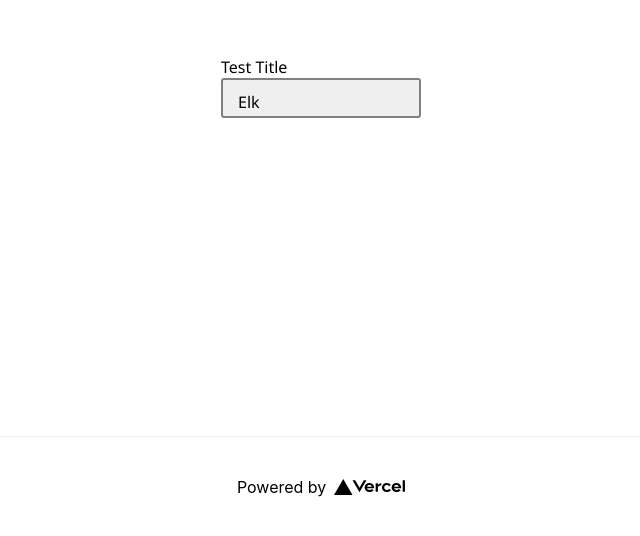
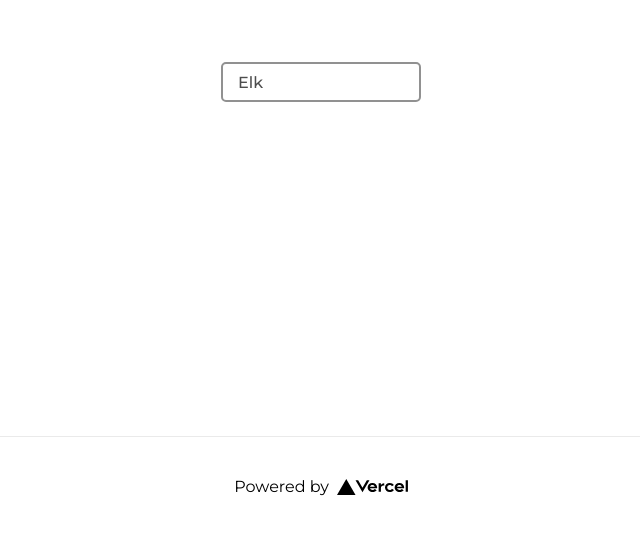
Before and after one commit to iamBevan/Accessible-React-Components, a Next.js app: page / in a window 1280 px wide. Shown: the part 264-800 px from the top of the page, without its empty margins (319-959 px from the left). Built offline with nearby package versions, Linux system fonts and the light colour scheme.

Commit message:
update styling

```diff
--- a/components/dropdown/dropdown.module.scss
+++ b/components/dropdown/dropdown.module.scss
@@ -1,91 +1,102 @@
-.container {
-	height: 60px;
-	width: 200px;
+.container{
+	--focus:#db0a5b;
+	--focus-shadow:#db0a5a17;
 
-	span {
-		font-size: 16px;
-		font-family: Segoe UI, sans-serif;
+	height:60px; width:200px;
+
+	.sr-label{
+		position:absolute;
+		left:-10000px;
+		top:auto;
+		width:1px;
+		height:1px;
+		overflow:hidden;
 	}
 
-	.wrapper {
-		height: 100%;
+	.wrapper{
+		height:0;
+		margin-top:6px;
+		z-index:200;
 
-		button {
-			font-size: 16px;
-			font-family: Segoe UI, sans-serif;
-			border-radius: 3px;
-			border: 2px solid gray;
-			text-align: left;
-			padding: 8px 0 0 15px;
-			width: 100%;
-			height: 40px;
+		button{
+			width:100%; height:40px;
+			padding:8px 0 8px 15px;
+			font-size:16px; font-family:'Montserrat', sans-serif; font-weight:500;
+			border-radius:5px; border:2px solid #919191; background-color:#fff; color:#4d4d4d;
+			text-align:left;
 
-			&:focus {
-				outline: 0;
-				border: 2px solid #3dd0e4;
-				box-shadow: 0 0 0 4px #3dd1e460;
+
+			&:focus{
+				outline:0;
+				border:2px solid var(--focus);
+				box-shadow:0 0 0 4px var(--focus-shadow);
+			}
+
+			&[aria-expanded='true']{
+				border-color:#94949449;
+
+				&:hover{
+					// color:#fff;
+					// background-color:#F75996;
+					// box-shadow:0 0 0 2px #F75996, inset 0 0 0 1px #FFF;
+				}
 			}
 		}
 
-		.listbox {
-			height: 200px;
-			visibility: hidden;
-			opacity: 0;
-			transform: translateY(-4px);
-			transition: 0.25s;
-			transition-property: opacity, transform;
-			position: relative;
-			overflow-y: auto;
-			list-style: none;
-			padding: 0;
-			margin: 0;
-			border-radius: 3px;
-			border: 1px solid gray;
+		.listbox{
+			height:215px; width:100%;
+			padding:0; margin:6px 0 0 0;
+			background-color:#fff;
+			visibility:hidden;
+			opacity:0;
+			transform:translateY(-8px);
+			transition:0.25s; transition-property:opacity, transform;
+			position:relative;
+			overflow-y:auto;
+			list-style:none;
+			border-radius:5px; border:2px solid #949494;
+			z-index:100;
 
-			&:focus {
-				outline: 0;
-				border: 2px solid #3dd0e4;
-				// box-shadow: 0 0 0 4px #3dd1e460;
+			&::-webkit-scrollbar{
+				display:none;
 			}
 
-			&.hidden {
-				visibility: visible;
-				opacity: 1;
-				transform: translateY(0);
+			&:focus{
+				outline:0;
+				border:2px solid var(--focus);
+				box-shadow:0 0 0 4px var(--focus-shadow);
 			}
 
-			li {
-				margin: -1px;
-				padding: 6px 2.5px 6px 5px;
-				display: block;
-				width: 100%;
-				font-family: Segoe UI, sans-serif;
-				font-size: 14px;
-				font-weight: 500;
-				text-align: left;
-				word-break: break-word;
-				color: black;
-				position: relative;
-				display: flex;
-				border: none;
+			&.hidden{
+				visibility:visible;
+				opacity:1;
+				transform:translateY(0);
+			}
 
-				&:hover {
-					background-color: navy;
-					color: white;
+			li{
+				margin:3px; padding:6px 8px 6px 8px;
+				display:block;
+				font-family:'Montserrat', sans-serif; font-size:14px; font-weight:500; text-align:left;
+				color:#4d4d4d;
+				position:relative;
+				border:none;
+
+				background-color:#fff;
+				border-radius:5px;
+
+				&:hover{
+					color:#fff;
+					background-color:#F75996;
 				}
 
-				&:focus {
-					background-color: navy;
-				}
+				&[aria-selected='true']{
+					color:#fff;
+					background-color:#F75996;
 
-				&[aria-selected="true"] {
-					box-shadow: inset 0 0 0 2px #19a5b8;
-					color: black;
-					background-color: #1799ab;
-
-					&:hover {
-						background-color: navy;
-						color: white;
+					&:hover{
+						color:#fff;
+						background-color:#F75996;
+						box-shadow:0 0 0 2px #F75996, inset 0 0 0 1px #FFF;
 					}
 				}
 			}
--- a/components/dropdown/dropdown.tsx
+++ b/components/dropdown/dropdown.tsx
@@ -63,7 +63,9 @@ const Dropdown: React.FC<DropdownProps> = ({
 
 	return (
 		<div className={styles["container"]}>
-			<span id='list-label'>{label}</span>
+			<span id='list-label' className={styles["sr-label"]}>
+				{label}
+			</span>
 			<div className={styles["wrapper"]} ref={wrapperRef}>
 				<button
 					aria-haspopup='listbox'
--- a/hooks/useClickAway.ts
+++ b/hooks/useClickAway.ts
@@ -9,19 +9,24 @@ const useClickAway = <E extends Event = Event>(
 	events: string[] = defaultEvents
 ) => {
 	const savedCallback = useRef(onClickAway)
+
 	useEffect(() => {
 		savedCallback.current = onClickAway
 	}, [onClickAway])
+
 	useEffect(() => {
 		const handler = (event: E) => {
 			const { current: el } = ref
+
 			el &&
 				!el.contains(event.target as Node) &&
 				savedCallback.current(event)
 		}
+
 		for (const eventName of events) {
 			on(document, eventName, handler)
 		}
+
 		return () => {
 			for (const eventName of events) {
 				off(document, eventName, handler)
--- a/styles/globals.scss
+++ b/styles/globals.scss
@@ -1,16 +1,15 @@
-html,
-body {
-  padding: 0;
-  margin: 0;
-  font-family: -apple-system, BlinkMacSystemFont, Segoe UI, Roboto, Oxygen,
-    Ubuntu, Cantarell, Fira Sans, Droid Sans, Helvetica Neue, sans-serif;
+@import url('https://fonts.googleapis.com/css2?family=Montserrat:wght@400;500&display=swap');
+
+html, body{
+	padding:0; margin:0;
+	font-family:'Montserrat', sans-serif;
 }
 
-a {
-  color: inherit;
-  text-decoration: none;
+a{
+	color:inherit;
+	text-decoration:none;
 }
 
-* {
-  box-sizing: border-box;
+*{
+	box-sizing:border-box;
 }
```
Also changed, not shown: styles/home.module.scss (+80 -86 lines).
